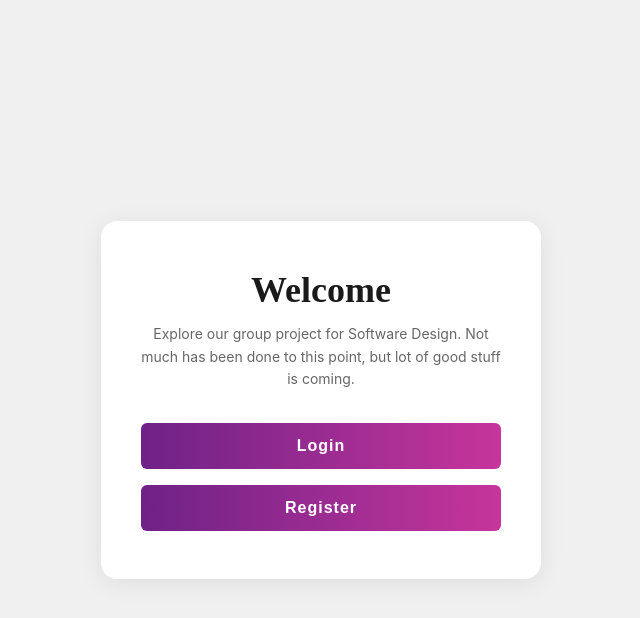
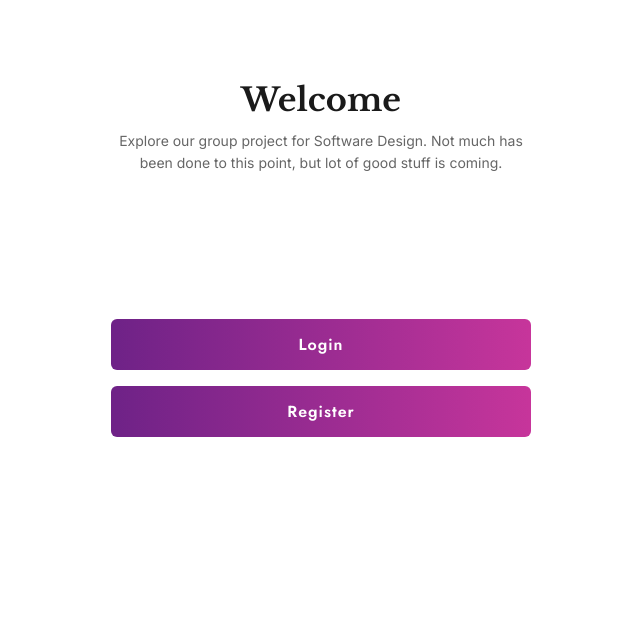
Before and after one commit to tlhalesebaeng/auth-project, a plain HTML site: page landing/index.html in a window 1280 px wide. Shown: the whole page, without its empty margins (319-959 px from the left). Drawn offline with nearby package versions, Linux system fonts and the light colour scheme.

Commit message:
Fix page layout alignment and remove card styles

```diff
--- a/landing/index.html
+++ b/landing/index.html
@@ -5,12 +5,13 @@
   <meta name="viewport" content="width=device-width, initial-scale=1.0" />
   <title>Welcome</title>
 
+  <link rel="stylesheet" href="../main/css/global.css" />
   <link rel="stylesheet" href="landing.css" />
+
 </head>
 <body>
 
   <main class="page-wrapper">
-    <article class="card">
 
       <h1>Welcome</h1>
       <p>Explore our group project for Software Design. Not much has been done to this point, but lot of good stuff is coming.</p>
@@ -20,7 +21,6 @@
         <a href="../register/register.html" class="btn">Register</a>
       </section>
 
-    </article>
   </main>
 
   <script src="landing.js"></script>
--- a/landing/landing.css
+++ b/landing/landing.css
@@ -1,74 +1,24 @@
-/* landing specific styles only */
+/* LANDING PAGE SPECIFIC STYLES ONLY */
 
-* {
-  margin: 0;
-  padding: 0;
-  box-sizing: border-box;
+main.page-wrapper {
+  flex-direction: column;
+  justify-content: flex-start;
+  align-items: center;
+  text-align: center;
+  padding-top: 80px;
 }
 
-body {
-  font-family: 'Jost', sans-serif;
-  background-color: #f0f0f0;
-  min-height: 100vh;
-}
-
-main.page-wrapper {
-  display: flex;
-  justify-content: center;
-  align-items: center;
-  min-height: 100vh;
-  padding: 20px;
-}
-
-article.card {
-  background-color: #ffffff;
-  border-radius: 16px;
-  padding: 48px 40px;
+main.page-wrapper h1,
+main.page-wrapper p,
+section.button-group {
   width: 100%;
-  max-width: 440px;
-  box-shadow: 0 4px 24px rgba(0, 0, 0, 0.08);
-  text-align: center;
-}
-
-
-h1 {
-  font-family: 'Libre Baskerville', serif;
-  font-size: 36px;
-  font-weight: 700;
-  color: #1a1a1a;
-  margin-bottom: 12px;
-}
-
-p {
-  font-family: 'Inter', sans-serif;
-  font-size: 14px;
-  color: #666666;
-  line-height: 1.6;
-  margin-bottom: 32px;
+  max-width: 420px;
 }
 
 section.button-group {
   display: flex;
   flex-direction: column;
   gap: 16px;
+  margin-top: 120px;
+
 }
-
-.btn {
-  display: block;
-  width: 100%;
-  padding: 14px;
-  border-radius: 6px;
-  font-family: 'Jost', sans-serif;
-  font-size: 16px;
-  font-weight: 600;
-  text-decoration: none;
-  text-align: center;
-  letter-spacing: 1px;
-  transition: opacity 0.2s ease;
-  background: linear-gradient(to right, #6E2287 0%, #AE3096 73%, #C7359B 100%);
-  color: #ffffff;
-}
-
-.btn:hover {
-  opacity: 0.85;
-}
--- a/main/css/global.css
+++ b/main/css/global.css
@@ -1,4 +1,4 @@
-/*  GOOGLE FONTS */
+/* GOOGLE FONTS */
 @import url('https://fonts.googleapis.com/css2?family=Libre+Baskerville:wght@400;700&family=Inter:wght@400;600&family=Jost:wght@400;600&display=swap');
 
 /* RESET */
@@ -8,10 +8,10 @@
   box-sizing: border-box;
 }
 
-/* BODY*/
+/* BODY */
 body {
   font-family: 'Inter', sans-serif;
-  background-color: #f0f0f0;
+  background-color: #ffffff;
   min-height: 100vh;
 }
 
@@ -35,24 +35,22 @@ p {
   margin-bottom: 24px;
 }
 
-/* CARD */
-article.card {
-  background-color: #ffffff;
-  border-radius: 16px;
-  padding: 48px 40px;
-  width: 100%;
-  max-width: 440px;
-  box-shadow: 0 4px 24px rgba(0, 0, 0, 0.08);
-  text-align: center;
-}
-
 /* PAGE WRAPPER */
 main.page-wrapper {
   display: flex;
+  flex-direction: column;
   justify-content: center;
   align-items: center;
   min-height: 100vh;
-  padding: 20px;
+  padding: 40px 20px;
+}
+
+/* LIMIT WIDTH OF CONTENT */
+main.page-wrapper form,
+main.page-wrapper h1,
+main.page-wrapper p {
+  width: 100%;
+  max-width: 420px;
 }
 
 /* BUTTON */
--- a/reset-password/reset-password.css
+++ b/reset-password/reset-password.css
@@ -4,7 +4,7 @@ form {
   display: flex;
   flex-direction: column;
   gap: 8px;
-  margin-top: 8px;
+  margin-top: 100px;
 }
 
 section.form-group {
@@ -40,3 +40,11 @@ section.input-wrapper input {
   opacity: 0.5;
   cursor: pointer;
 }
+
+main.page-wrapper {
+  flex-direction: column;
+  justify-content: flex-start;
+  align-items: center;
+  text-align: center;
+  padding-top: 80px;
+}
```
